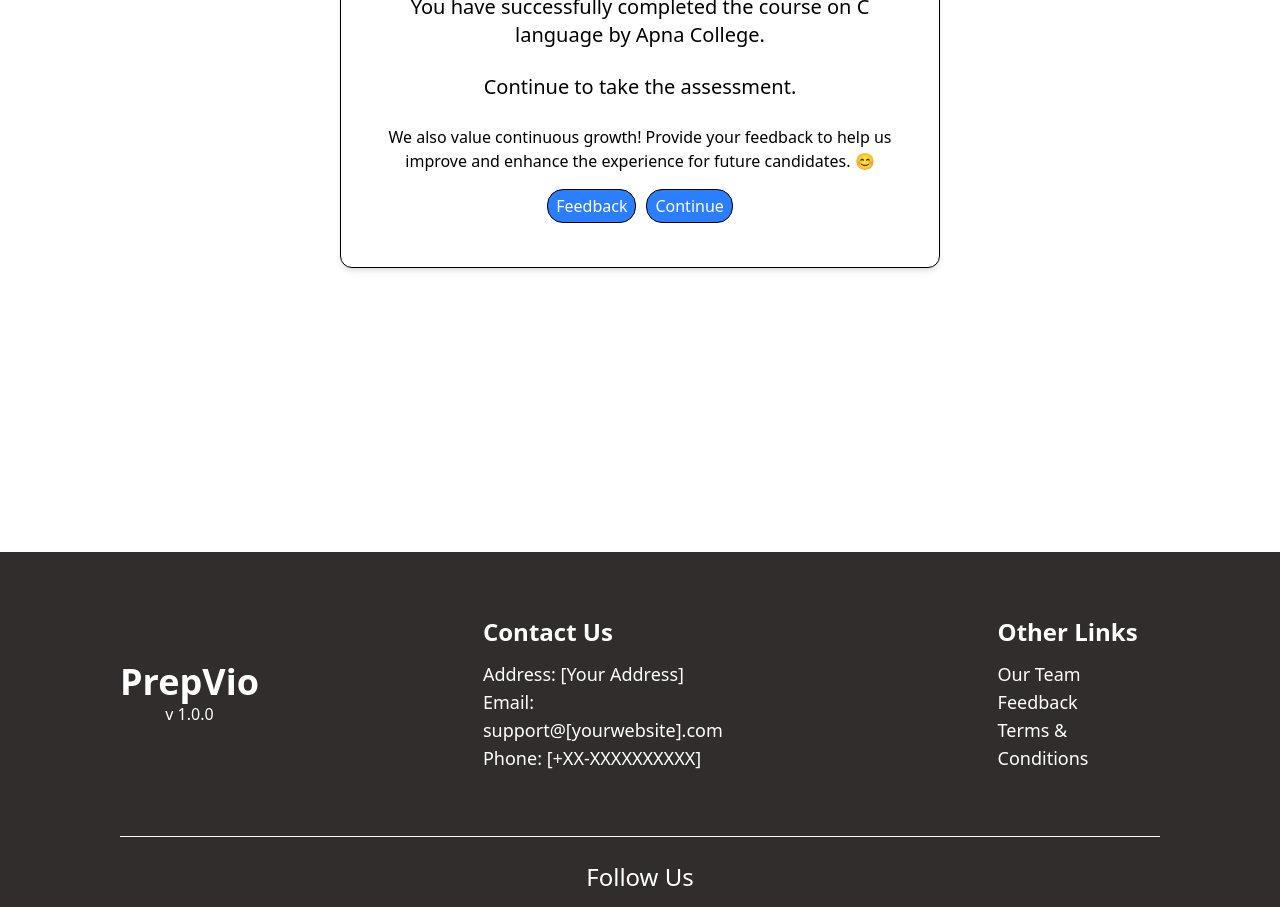
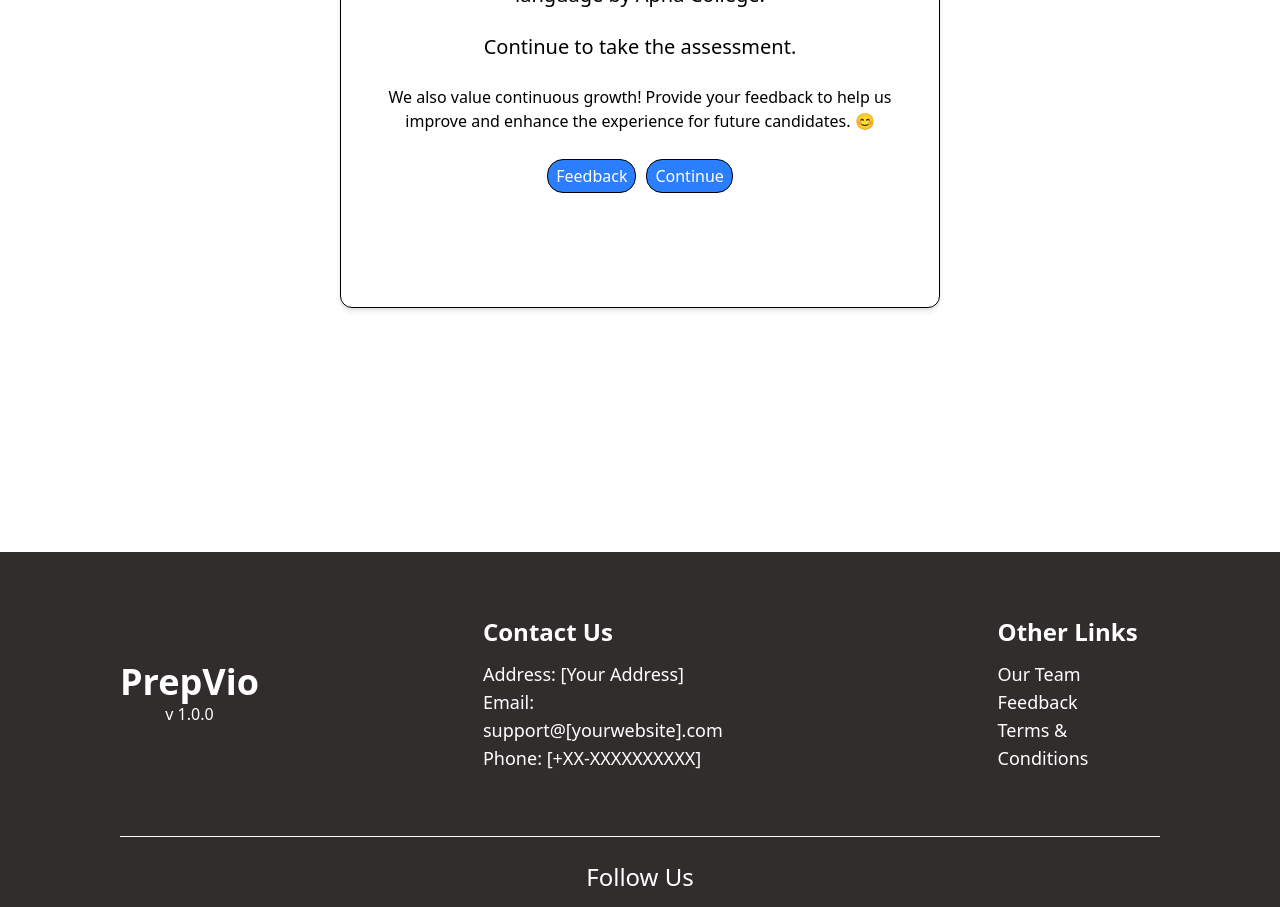
Before and after one commit to suwaibha/nofee-react, a React (Vite) app in the folder my-react-app/: page / in a window 1280 px wide. Shown: the part 4960-5867 px from the top of the page. Built offline with nearby package versions, Linux system fonts and the light colour scheme.

Commit message:
Update aftercource.jsx

```diff
--- a/my-react-app/src/aftercource.jsx
+++ b/my-react-app/src/aftercource.jsx
@@ -1,7 +1,7 @@
 const Aftercource = () => {
     return(
         <div className="min-h-screen flex items-center justify-center bg-white">
-            <div className="bg-white p-8 rounded-xl shadow-md w-full max-w-150 border-1 h-90">
+            <div className="bg-white p-8 rounded-xl shadow-md w-full max-w-150 border-1 h-110">
                 <p className="text-xl font-bold text-center mb-6">
                  <h1>Congratulations! 🎉 </h1>
                 </p>
@@ -15,7 +15,7 @@ const Aftercource = () => {
                 <div className="items-center text-center">
                 We also value continuous growth! Provide your feedback to help us improve and enhance the experience for future candidates. 😊
                 </div>
-                <div className="items-center text-center space-x-2.5">
+                <div className="items-center text-center space-x-2.5 p-2.5">
 
                 <button onClick={()=>alert("Your Feedback Has Been Submitted Successfully") }
                 className="font-light text-white bg-blue-500 hover:bg-blue-900 border-1 rounded-2xl p-2 border-black py-1 mt-4">
```
